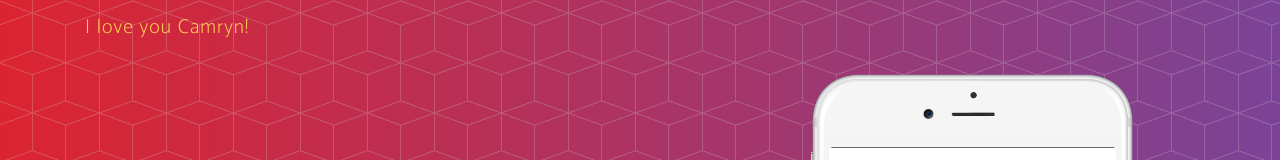
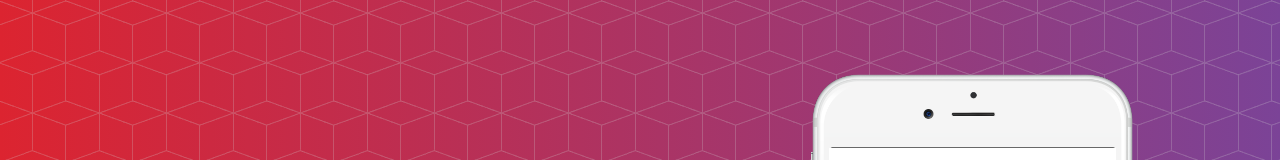
Before and after one commit to topsecretthingy/iLoveYouCam, a plain HTML site: page index.html in a window 1280 px wide. Shown: the top 160 px of the page. Drawn offline with nearby package versions, Linux system fonts and the light colour scheme; a web font is replaced by a local one.

Commit message:
Update index.html

```diff
--- a/index.html
+++ b/index.html
@@ -14,18 +14,6 @@
 </head>
 
 <body id="page-top">
-    <nav class="navbar navbar-light navbar-expand-lg fixed-top" id="mainNav">
-        <div class="container"><a class="navbar-brand js-scroll-trigger" href="#page-top">I love you Camryn!</a><button data-toggle="collapse" data-target="#navbarResponsive" class="navbar-toggler float-right" aria-controls="navbarResponsive" aria-expanded="false" aria-label="Toggle navigation"><i class="fa fa-bars"></i></button>
-            <div
-                class="collapse navbar-collapse" id="navbarResponsive">
-                <ul class="nav navbar-nav ml-auto">
-                    <li class="nav-item" role="presentation"><a class="nav-link js-scroll-trigger" href="#download"></a></li>
-                    <li class="nav-item" role="presentation"><a class="nav-link js-scroll-trigger" href="#features"></a></li>
-                    <li class="nav-item" role="presentation"><a class="nav-link js-scroll-trigger" href="#contact"></a></li>
-                </ul>
-        </div>
-        </div>
-    </nav>
     <header class="masthead" style="background:url('assets/img/bg-pattern.png'), linear-gradient(to left, #7b4397, #dc2430);height:100%;">
         <div class="container h-100">
             <div class="row h-100">
```
